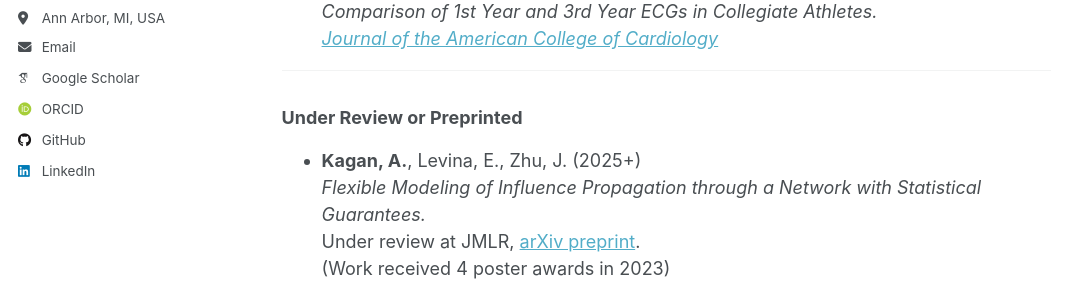
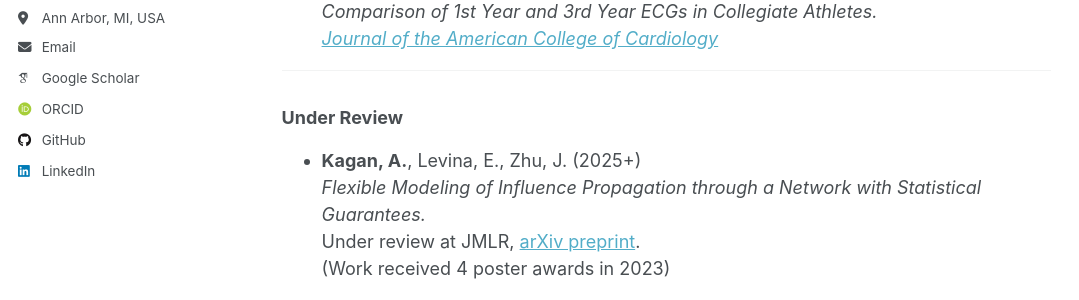
Before and after one commit to AlexanderKagan/AlexanderKagan.github.io, a Jekyll site: the page built from _publications/publication.md, in a window 1280 px wide and 900 px high. Shown: the part 327-627 px from the top of the window, without its empty margins (0-1079 px from the left). Built offline with Jekyll 4.4.1, drawn with Linux system fonts in a browser that asks for light colours; some web fonts are replaced; a script that is not in the unit is left out.

Commit message:
pre-application update

```diff
--- a/_publications/publication.md
+++ b/_publications/publication.md
@@ -12,7 +12,7 @@ author_profile: true
 
 ---
 
-### Under Review or Preprinted
+### Under Review
 - **Kagan, A.**, Levina, E., Zhu, J. (2025+)
   *Flexible Modeling of Influence Propagation through a Network with Statistical Guarantees.*
   Under review at JMLR, [arXiv preprint](https://arxiv.org/abs/2411.09100).
```
